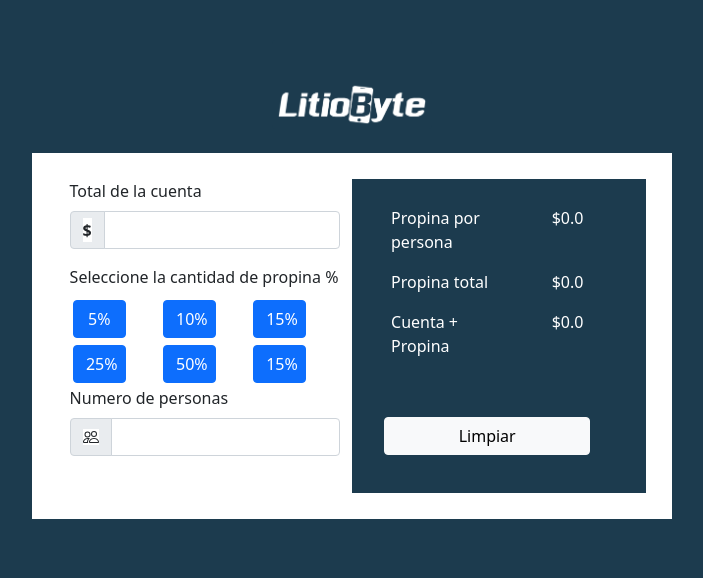
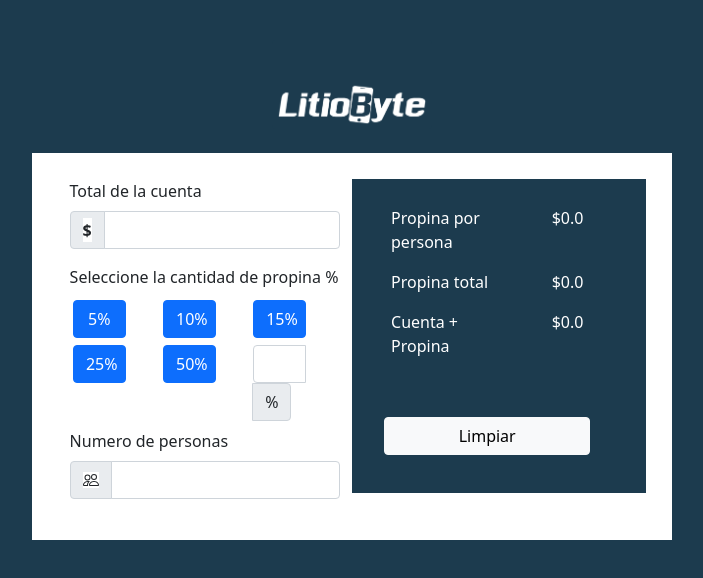
Before and after one commit to pabvelas01/litioByte, an Angular app: page / in a window 1280 px wide. Shown: the top 578 px of the page, without its empty margins (288-991 px from the left). Built offline with nearby package versions, Linux system fonts and the light colour scheme.

Commit message:
Agrega boton de caclulo porcentual

```diff
--- a/src/app/cuenta/cuenta.component.css
+++ b/src/app/cuenta/cuenta.component.css
@@ -1,6 +1,6 @@
 * {background-color: #ffff;
 }
-button{
+button,.grupo_btn{
     width: 80%;
     margin: 5%;
 }
--- a/src/app/cuenta/cuenta.component.html
+++ b/src/app/cuenta/cuenta.component.html
@@ -14,7 +14,11 @@
   <div class="row" width="100%">
       <div class="col"><button type="button" class="btn btn-primary">25%</button></div>
       <div class="col"><button type="button" class="btn btn-primary">50%</button></div>
-      <div class="col"><button type="button" class="btn btn-primary">15%</button></div>
+      <div class="col"><div class="input-group mb-2  grupo_btn">
+        <input type="text" class="form-control" aria-label="Amount (to the nearest dollar)">
+        <span class="input-group-text">%</span>
+      </div>
+    </div>
   </div>
   <label class="form-label">Numero de personas</label>
   <div class="input-group mb-3">
```
